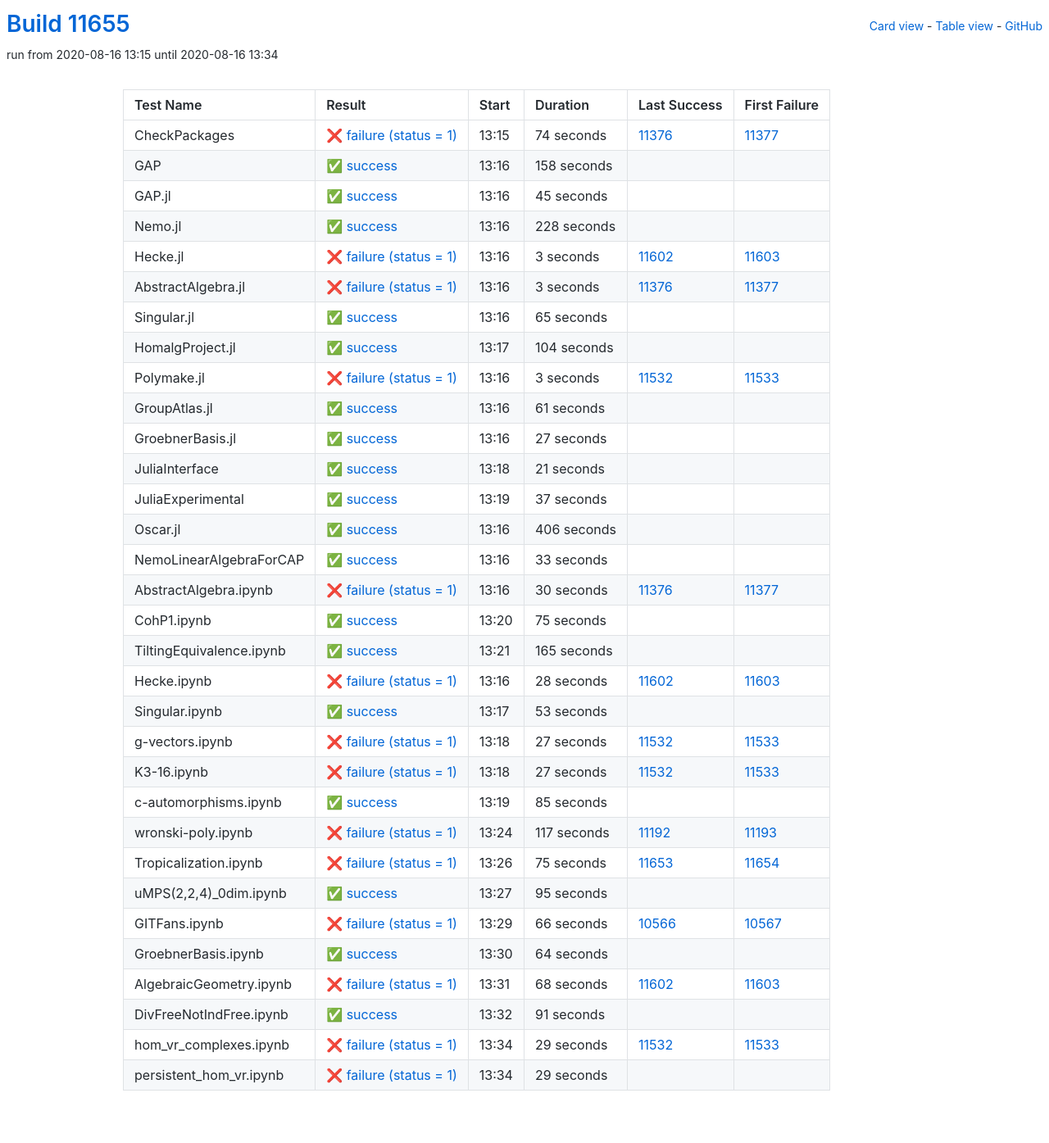
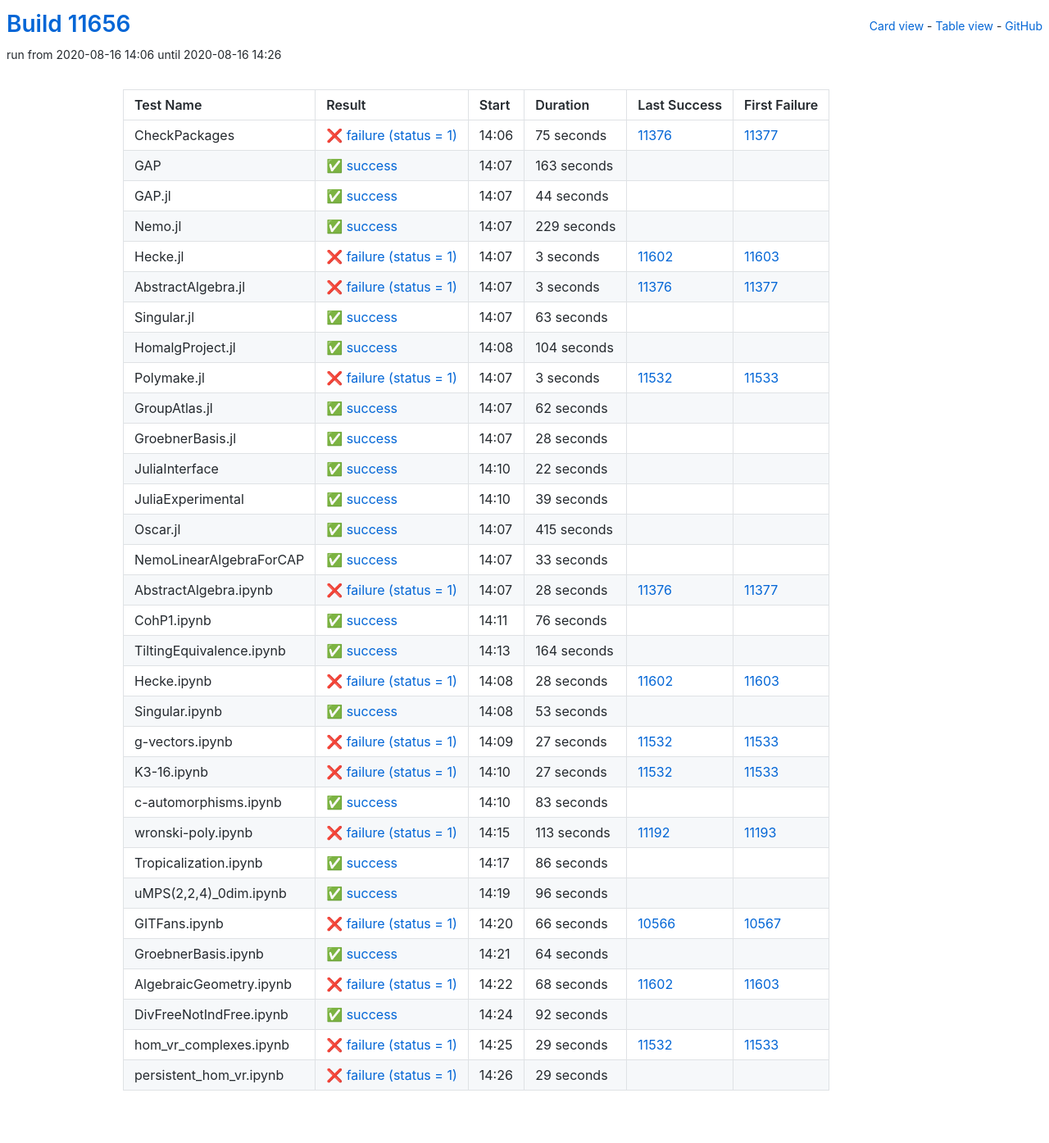
Before and after one commit to oscar-system/oscar-ci-status, a Jekyll site: the page built from table.html, in a window 1280 px wide. Shown: the whole page at 82% size. Built offline with Jekyll 4.4.1, drawn with Linux system fonts in a browser that asks for light colours.

Commit message:
Build #11656

```diff
--- a/_data/ci.yml
+++ b/_data/ci.yml
@@ -1,6 +1,6 @@
 ---
-build: 11655
-build_url: https://oscarci.mathematik.uni-kl.de/job/oscar/11655/
+build: 11656
+build_url: https://oscarci.mathematik.uni-kl.de/job/oscar/11656/
 job: oscar
 organization: oscar-system
 repo: oscar-ci-status
@@ -8,56 +8,56 @@
 tests:
 - name: CheckPackages
   id: checkpackages
-  log: https://oscarci.mathematik.uni-kl.de/job/oscar/11655/artifact/logs/build-11655/CheckPackages.log
-  start: 2020-08-16 13:15
+  log: https://oscarci.mathematik.uni-kl.de/job/oscar/11656/artifact/logs/build-11656/CheckPackages.log
+  start: 2020-08-16 14:06
   success: false
   exitcode: 1
   status: failure
-  duration: 74
+  duration: 75
   last_success: 11376
   last_success_url: https://oscarci.mathematik.uni-kl.de/job/oscar/11376/
   first_failure: 11377
   first_failure_url: https://oscarci.mathematik.uni-kl.de/job/oscar/11377/
 - name: GAP
   id: gap
-  log: https://oscarci.mathematik.uni-kl.de/job/oscar/11655/artifact/logs/build-11655/GAP.log
-  start: 2020-08-16 13:16
+  log: https://oscarci.mathematik.uni-kl.de/job/oscar/11656/artifact/logs/build-11656/GAP.log
+  start: 2020-08-16 14:07
   success: true
   exitcode: 0
   status: success
-  duration: 158
+  duration: 163
   last_success: false
   last_success_url:
   first_failure: false
   first_failure_url:
 - name: GAP.jl
   id: gap-jl
-  log: https://oscarci.mathematik.uni-kl.de/job/oscar/11655/artifact/logs/build-11655/GAP.jl.log
-  start: 2020-08-16 13:16
+  log: https://oscarci.mathematik.uni-kl.de/job/oscar/11656/artifact/logs/build-11656/GAP.jl.log
+  start: 2020-08-16 14:07
   success: true
   exitcode: 0
   status: success
-  duration: 45
+  duration: 44
   last_success: false
   last_success_url:
   first_failure: false
   first_failure_url:
 - name: Nemo.jl
   id: nemo-jl
-  log: https://oscarci.mathematik.uni-kl.de/job/oscar/11655/artifact/logs/build-11655/Nemo.jl.log
-  start: 2020-08-16 13:16
+  log: https://oscarci.mathematik.uni-kl.de/job/oscar/11656/artifact/logs/build-11656/Nemo.jl.log
+  start: 2020-08-16 14:07
   success: true
   exitcode: 0
   status: success
-  duration: 228
+  duration: 229
   last_success: false
   last_success_url:
   first_failure: false
   first_failure_url:
 - name: Hecke.jl
   id: hecke-jl
-  log: https://oscarci.mathematik.uni-kl.de/job/oscar/11655/artifact/logs/build-11655/Hecke.jl.log
-  start: 2020-08-16 13:16
+  log: https://oscarci.mathematik.uni-kl.de/job/oscar/11656/artifact/logs/build-11656/Hecke.jl.log
+  start: 2020-08-16 14:07
   success: false
   exitcode: 1
   status: failure
@@ -68,8 +68,8 @@
   first_failure_url: https://oscarci.mathematik.uni-kl.de/job/oscar/11603/
 - name: AbstractAlgebra.jl
   id: abstractalgebra-jl
-  log: https://oscarci.mathematik.uni-kl.de/job/oscar/11655/artifact/logs/build-11655/AbstractAlgebra.jl.log
-  start: 2020-08-16 13:16
+  log: https://oscarci.mathematik.uni-kl.de/job/oscar/11656/artifact/logs/build-11656/AbstractAlgebra.jl.log
+  start: 2020-08-16 14:07
   success: false
   exitcode: 1
   status: failure
@@ -80,20 +80,20 @@
   first_failure_url: https://oscarci.mathematik.uni-kl.de/job/oscar/11377/
 - name: Singular.jl
   id: singular-jl
-  log: https://oscarci.mathematik.uni-kl.de/job/oscar/11655/artifact/logs/build-11655/Singular.jl.log
-  start: 2020-08-16 13:16
+  log: https://oscarci.mathematik.uni-kl.de/job/oscar/11656/artifact/logs/build-11656/Singular.jl.log
+  start: 2020-08-16 14:07
   success: true
   exitcode: 0
   status: success
-  duration: 65
+  duration: 63
   last_success: false
   last_success_url:
   first_failure: false
   first_failure_url:
 - name: HomalgProject.jl
   id: homalgproject-jl
-  log: https://oscarci.mathematik.uni-kl.de/job/oscar/11655/artifact/logs/build-11655/HomalgProject.jl.log
-  start: 2020-08-16 13:17
+  log: https://oscarci.mathematik.uni-kl.de/job/oscar/11656/artifact/logs/build-11656/HomalgProject.jl.log
+  start: 2020-08-16 14:08
   success: true
   exitcode: 0
   status: success
@@ -104,8 +104,8 @@
   first_failure_url:
 - name: Polymake.jl
   id: polymake-jl
-  log: https://oscarci.mathematik.uni-kl.de/job/oscar/11655/artifact/logs/build-11655/Polymake.jl.log
-  start: 2020-08-16 13:16
+  log: https://oscarci.mathematik.uni-kl.de/job/oscar/11656/artifact/logs/build-11656/Polymake.jl.log
+  start: 2020-08-16 14:07
   success: false
   exitcode: 1
   status: failure
@@ -116,68 +116,68 @@
   first_failure_url: https://oscarci.mathematik.uni-kl.de/job/oscar/11533/
 - name: GroupAtlas.jl
   id: groupatlas-jl
-  log: https://oscarci.mathematik.uni-kl.de/job/oscar/11655/artifact/logs/build-11655/GroupAtlas.jl.log
-  start: 2020-08-16 13:16
+  log: https://oscarci.mathematik.uni-kl.de/job/oscar/11656/artifact/logs/build-11656/GroupAtlas.jl.log
+  start: 2020-08-16 14:07
   success: true
   exitcode: 0
   status: success
-  duration: 61
+  duration: 62
   last_success: false
   last_success_url:
   first_failure: false
   first_failure_url:
 - name: GroebnerBasis.jl
   id: groebnerbasis-jl
-  log: https://oscarci.mathematik.uni-kl.de/job/oscar/11655/artifact/logs/build-11655/GroebnerBasis.jl.log
-  start: 2020-08-16 13:16
+  log: https://oscarci.mathematik.uni-kl.de/job/oscar/11656/artifact/logs/build-11656/GroebnerBasis.jl.log
+  start: 2020-08-16 14:07
   success: true
   exitcode: 0
   status: success
-  duration: 27
+  duration: 28
   last_success: false
   last_success_url:
   first_failure: false
   first_failure_url:
 - name: JuliaInterface
   id: juliainterface
-  log: https://oscarci.mathematik.uni-kl.de/job/oscar/11655/artifact/logs/build-11655/JuliaInterface.log
-  start: 2020-08-16 13:18
+  log: https://oscarci.mathematik.uni-kl.de/job/oscar/11656/artifact/logs/build-11656/JuliaInterface.log
+  start: 2020-08-16 14:10
   success: true
   exitcode: 0
   status: success
-  duration: 21
+  duration: 22
   last_success: false
   last_success_url:
   first_failure: false
   first_failure_url:
 - name: JuliaExperimental
   id: juliaexperimental
-  log: https://oscarci.mathematik.uni-kl.de/job/oscar/11655/artifact/logs/build-11655/JuliaExperimental.log
-  start: 2020-08-16 13:19
+  log: https://oscarci.mathematik.uni-kl.de/job/oscar/11656/artifact/logs/build-11656/JuliaExperimental.log
+  start: 2020-08-16 14:10
   success: true
   exitcode: 0
   status: success
-  duration: 37
+  duration: 39
   last_success: false
   last_success_url:
   first_failure: false
   first_failure_url:
 - name: Oscar.jl
   id: oscar-jl
-  log: https://oscarci.mathematik.uni-kl.de/job/oscar/11655/artifact/logs/build-11655/Oscar.jl.log
-  start: 2020-08-16 13:16
+  log: https://oscarci.mathematik.uni-kl.de/job/oscar/11656/artifact/logs/build-11656/Oscar.jl.log
+  start: 2020-08-16 14:07
   success: true
   exitcode: 0
   status: success
-  duration: 406
+  duration: 415
   last_success: false
   last_success_url:
   first_failure: false
   first_failure_url:
 - name: NemoLinearAlgebraForCAP
   id: nemolinearalgebraforcap
-  log: https://oscarci.mathematik.uni-kl.de/job/oscar/11655/artifact/logs/build-11655/NemoLinearAlgebraForCAP.log
-  start: 2020-08-16 13:16
+  log: https://oscarci.mathematik.uni-kl.de/job/oscar/11656/artifact/logs/build-11656/NemoLinearAlgebraForCAP.log
+  start: 2020-08-16 14:07
   success: true
   exitcode: 0
   status: success
@@ -188,44 +188,44 @@
   first_failure_url:
 - name: AbstractAlgebra.ipynb
   id: abstractalgebra-ipynb
-  log: https://oscarci.mathematik.uni-kl.de/job/oscar/11655/artifact/logs/build-11655/AbstractAlgebra.ipynb.log
-  start: 2020-08-16 13:16
+  log: https://oscarci.mathematik.uni-kl.de/job/oscar/11656/artifact/logs/build-11656/AbstractAlgebra.ipynb.log
+  start: 2020-08-16 14:07
   success: false
   exitcode: 1
   status: failure
-  duration: 30
+  duration: 28
   last_success: 11376
   last_success_url: https://oscarci.mathematik.uni-kl.de/job/oscar/11376/
   first_failure: 11377
   first_failure_url: https://oscarci.mathematik.uni-kl.de/job/oscar/11377/
 - name: CohP1.ipynb
   id: cohp1-ipynb
-  log: https://oscarci.mathematik.uni-kl.de/job/oscar/11655/artifact/logs/build-11655/CohP1.ipynb.log
-  start: 2020-08-16 13:20
+  log: https://oscarci.mathematik.uni-kl.de/job/oscar/11656/artifact/logs/build-11656/CohP1.ipynb.log
+  start: 2020-08-16 14:11
   success: true
   exitcode: 0
   status: success
-  duration: 75
+  duration: 76
   last_success: false
   last_success_url:
   first_failure: false
   first_failure_url:
 - name: TiltingEquivalence.ipynb
   id: tiltingequivalence-ipynb
-  log: https://oscarci.mathematik.uni-kl.de/job/oscar/11655/artifact/logs/build-11655/TiltingEquivalence.ipynb.log
-  start: 2020-08-16 13:21
+  log: https://oscarci.mathematik.uni-kl.de/job/oscar/11656/artifact/logs/build-11656/TiltingEquivalence.ipynb.log
+  start: 2020-08-16 14:13
   success: true
   exitcode: 0
   status: success
-  duration: 165
+  duration: 164
   last_success: false
   last_success_url:
   first_failure: false
   first_failure_url:
 - name: Hecke.ipynb
   id: hecke-ipynb
-  log: https://oscarci.mathematik.uni-kl.de/job/oscar/11655/artifact/logs/build-11655/Hecke.ipynb.log
-  start: 2020-08-16 13:16
+  log: https://oscarci.mathematik.uni-kl.de/job/oscar/11656/artifact/logs/build-11656/Hecke.ipynb.log
+  start: 2020-08-16 14:08
   success: false
   exitcode: 1
   status: failure
@@ -236,8 +236,8 @@
   first_failure_url: https://oscarci.mathematik.uni-kl.de/job/oscar/11603/
 - name: Singular.ipynb
   id: singular-ipynb
-  log: https://oscarci.mathematik.uni-kl.de/job/oscar/11655/artifact/logs/build-11655/Singular.ipynb.log
-  start: 2020-08-16 13:17
+  log: https://oscarci.mathematik.uni-kl.de/job/oscar/11656/artifact/logs/build-11656/Singular.ipynb.log
+  start: 2020-08-16 14:08
   success: true
   exitcode: 0
   status: success
@@ -248,8 +248,8 @@
   first_failure_url:
 - name: g-vectors.ipynb
   id: g-vectors-ipynb
-  log: https://oscarci.mathematik.uni-kl.de/job/oscar/11655/artifact/logs/build-11655/g-vectors.ipynb.log
-  start: 2020-08-16 13:18
+  log: https://oscarci.mathematik.uni-kl.de/job/oscar/11656/artifact/logs/build-11656/g-vectors.ipynb.log
+  start: 2020-08-16 14:09
   success: false
   exitcode: 1
   status: failure
@@ -260,8 +260,8 @@
   first_failure_url: https://oscarci.mathematik.uni-kl.de/job/oscar/11533/
 - name: K3-16.ipynb
   id: k3-16-ipynb
-  log: https://oscarci.mathematik.uni-kl.de/job/oscar/11655/artifact/logs/build-11655/K3-16.ipynb.log
-  start: 2020-08-16 13:18
+  log: https://oscarci.mathematik.uni-kl.de/job/oscar/11656/artifact/logs/build-11656/K3-16.ipynb.log
+  start: 2020-08-16 14:10
   success: false
   exitcode: 1
   status: failure
@@ -272,56 +272,56 @@
   first_failure_url: https://oscarci.mathematik.uni-kl.de/job/oscar/11533/
 - name: c-automorphisms.ipynb
   id: c-automorphisms-ipynb
-  log: https://oscarci.mathematik.uni-kl.de/job/oscar/11655/artifact/logs/build-11655/c-automorphisms.ipynb.log
-  start: 2020-08-16 13:19
+  log: https://oscarci.mathematik.uni-kl.de/job/oscar/11656/artifact/logs/build-11656/c-automorphisms.ipynb.log
+  start: 2020-08-16 14:10
   success: true
   exitcode: 0
   status: success
-  duration: 85
+  duration: 83
   last_success: false
   last_success_url:
   first_failure: false
   first_failure_url:
 - name: wronski-poly.ipynb
   id: wronski-poly-ipynb
-  log: https://oscarci.mathematik.uni-kl.de/job/oscar/11655/artifact/logs/build-11655/wronski-poly.ipynb.log
-  start: 2020-08-16 13:24
+  log: https://oscarci.mathematik.uni-kl.de/job/oscar/11656/artifact/logs/build-11656/wronski-poly.ipynb.log
+  start: 2020-08-16 14:15
   success: false
   exitcode: 1
   status: failure
-  duration: 117
+  duration: 113
   last_success: 11192
   last_success_url: https://oscarci.mathematik.uni-kl.de/job/oscar/11192/
   first_failure: 11193
   first_failure_url: https://oscarci.mathematik.uni-kl.de/job/oscar/11193/
 - name: Tropicalization.ipynb
   id: tropicalization-ipynb
-  log: https://oscarci.mathematik.uni-kl.de/job/oscar/11655/artifact/logs/build-11655/Tropicalization.ipynb.log
-  start: 2020-08-16 13:26
-  success: false
-  exitcode: 1
-  status: failure
-  duration: 75
-  last_success: 11653
-  last_success_url: https://oscarci.mathematik.uni-kl.de/job/oscar/11653/
-  first_failure: 11654
-  first_failure_url: https://oscarci.mathematik.uni-kl.de/job/oscar/11654/
-- name: uMPS(2,2,4)_0dim.ipynb
-  id: umps-2-2-4-0dim-ipynb
-  log: https://oscarci.mathematik.uni-kl.de/job/oscar/11655/artifact/logs/build-11655/uMPS-2-2-4-_0dim.ipynb.log
-  start: 2020-08-16 13:27
+  log: https://oscarci.mathematik.uni-kl.de/job/oscar/11656/artifact/logs/build-11656/Tropicalization.ipynb.log
+  start: 2020-08-16 14:17
   success: true
   exitcode: 0
   status: success
-  duration: 95
+  duration: 86
+  last_success: false
+  last_success_url:
+  first_failure: false
+  first_failure_url:
+- name: uMPS(2,2,4)_0dim.ipynb
+  id: umps-2-2-4-0dim-ipynb
+  log: https://oscarci.mathematik.uni-kl.de/job/oscar/11656/artifact/logs/build-11656/uMPS-2-2-4-_0dim.ipynb.log
+  start: 2020-08-16 14:19
+  success: true
+  exitcode: 0
+  status: success
+  duration: 96
   last_success: false
   last_success_url:
   first_failure: false
   first_failure_url:
 - name: GITFans.ipynb
   id: gitfans-ipynb
-  log: https://oscarci.mathematik.uni-kl.de/job/oscar/11655/artifact/logs/build-11655/GITFans.ipynb.log
-  start: 2020-08-16 13:29
+  log: https://oscarci.mathematik.uni-kl.de/job/oscar/11656/artifact/logs/build-11656/GITFans.ipynb.log
+  start: 2020-08-16 14:20
   success: false
   exitcode: 1
   status: failure
@@ -332,8 +332,8 @@
   first_failure_url: https://oscarci.mathematik.uni-kl.de/job/oscar/10567/
 - name: GroebnerBasis.ipynb
   id: groebnerbasis-ipynb
-  log: https://oscarci.mathematik.uni-kl.de/job/oscar/11655/artifact/logs/build-11655/GroebnerBasis.ipynb.log
-  start: 2020-08-16 13:30
+  log: https://oscarci.mathematik.uni-kl.de/job/oscar/11656/artifact/logs/build-11656/GroebnerBasis.ipynb.log
+  start: 2020-08-16 14:21
   success: true
   exitcode: 0
   status: success
@@ -344,8 +344,8 @@
   first_failure_url:
 - name: AlgebraicGeometry.ipynb
   id: algebraicgeometry-ipynb
-  log: https://oscarci.mathematik.uni-kl.de/job/oscar/11655/artifact/logs/build-11655/AlgebraicGeometry.ipynb.log
-  start: 2020-08-16 13:31
+  log: https://oscarci.mathematik.uni-kl.de/job/oscar/11656/artifact/logs/build-11656/AlgebraicGeometry.ipynb.log
+  start: 2020-08-16 14:22
   success: false
   exitcode: 1
   status: failure
@@ -356,20 +356,20 @@
   first_failure_url: https://oscarci.mathematik.uni-kl.de/job/oscar/11603/
 - name: DivFreeNotIndFree.ipynb
   id: divfreenotindfree-ipynb
-  log: https://oscarci.mathematik.uni-kl.de/job/oscar/11655/artifact/logs/build-11655/DivFreeNotIndFree.ipynb.log
-  start: 2020-08-16 13:32
+  log: https://oscarci.mathematik.uni-kl.de/job/oscar/11656/artifact/logs/build-11656/DivFreeNotIndFree.ipynb.log
+  start: 2020-08-16 14:24
   success: true
   exitcode: 0
   status: success
-  duration: 91
+  duration: 92
   last_success: false
   last_success_url:
   first_failure: false
   first_failure_url:
 - name: hom_vr_complexes.ipynb
   id: hom-vr-complexes-ipynb
-  log: https://oscarci.mathematik.uni-kl.de/job/oscar/11655/artifact/logs/build-11655/hom_vr_complexes.ipynb.log
-  start: 2020-08-16 13:34
+  log: https://oscarci.mathematik.uni-kl.de/job/oscar/11656/artifact/logs/build-11656/hom_vr_complexes.ipynb.log
+  start: 2020-08-16 14:25
   success: false
   exitcode: 1
   status: failure
@@ -380,8 +380,8 @@
   first_failure_url: https://oscarci.mathematik.uni-kl.de/job/oscar/11533/
 - name: persistent_hom_vr.ipynb
   id: persistent-hom-vr-ipynb
-  log: https://oscarci.mathematik.uni-kl.de/job/oscar/11655/artifact/logs/build-11655/persistent_hom_vr.ipynb.log
-  start: 2020-08-16 13:34
+  log: https://oscarci.mathematik.uni-kl.de/job/oscar/11656/artifact/logs/build-11656/persistent_hom_vr.ipynb.log
+  start: 2020-08-16 14:26
   success: false
   exitcode: 1
   status: failure
```
Also changed, not shown: README.md.
